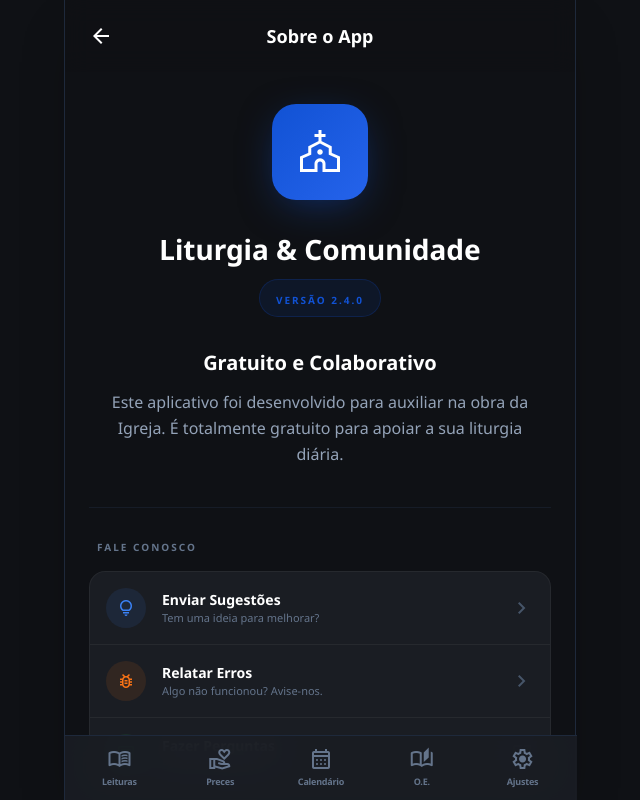
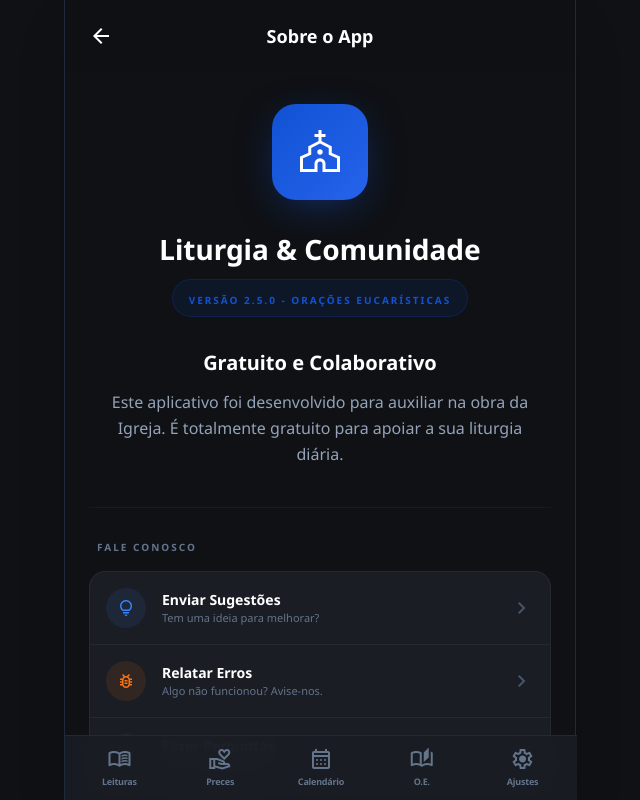
Before and after one commit to fariasps1817/liturgia-app, a React (Vite) app: page /#/sobre in a window 1280 px wide. Shown: the whole page, without its empty margins (320-960 px from the left). Built offline with nearby package versions, Linux system fonts and the light colour scheme.

Commit message:
Atualiza versão para 2.5.0 com Orações Eucarísticas

```diff
--- a/screens/About.tsx
+++ b/screens/About.tsx
@@ -38,7 +38,7 @@ const About: React.FC = () => {
 
           <div className="bg-primary/10 border border-primary/20 px-4 py-1.5 rounded-full mb-8">
             <span className="text-[10px] font-black uppercase tracking-[0.2em] text-primary">
-              VERSÃO 2.4.0
+              VERSÃO 2.5.0 - Orações Eucarísticas
             </span>
           </div>
 
```
